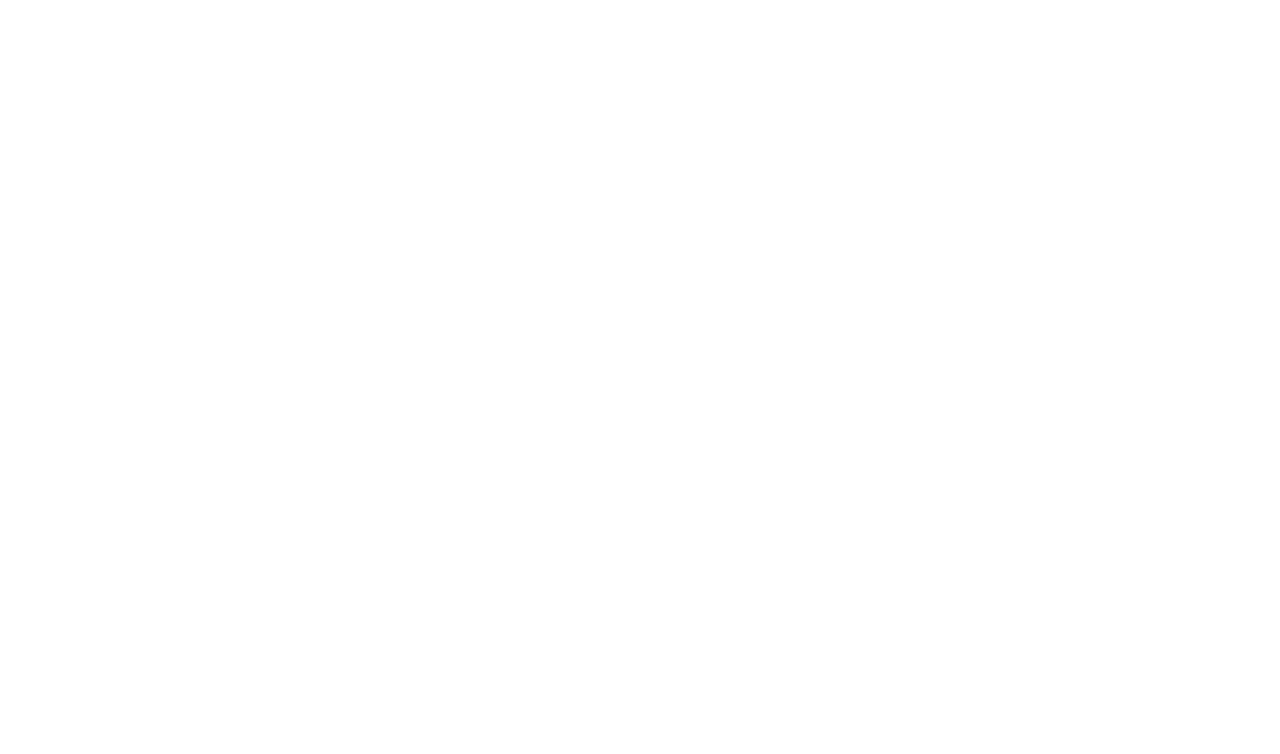
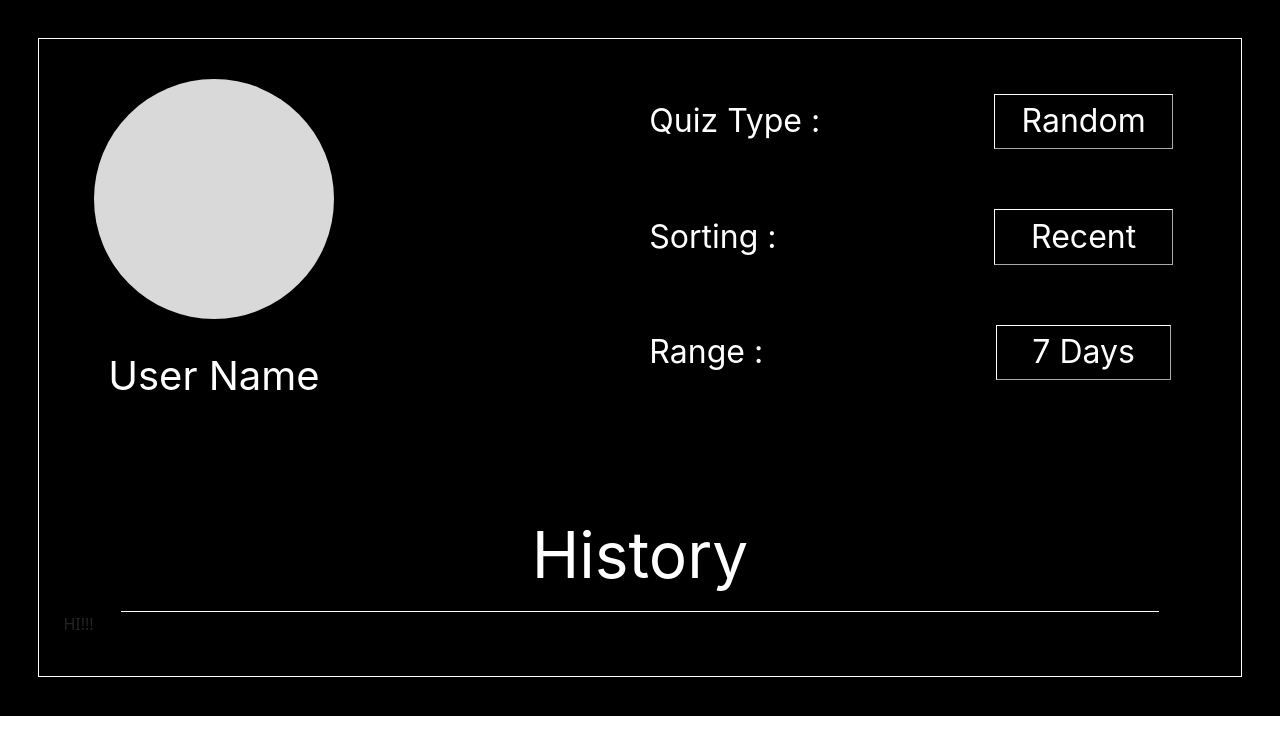
Before and after one commit to eric900115/PulmoCoach, an Angular app: page /history in a window 1280 px wide. Before the commit this address led to /. Shown: the top 754 px of the page. Built offline with nearby package versions, Linux system fonts and the light colour scheme.

Commit message:
feat: history (no record part)

```diff
--- a/src/app/app-routing.module.ts
+++ b/src/app/app-routing.module.ts
@@ -3,12 +3,14 @@ import { RouterModule, Routes } from '@angular/router';
 import { MenuComponent } from './menu/menu.component';
 import { QuestionComponent } from './question/question.component';
 import { WelcomeComponent } from './welcome/welcome.component';
+import { HistoryComponent } from './history/history.component';
 
 const routes: Routes = [
   {path:"", redirectTo:"welcome", pathMatch:'full'},
   {path:"welcome", component:WelcomeComponent},
   {path:"question", component:QuestionComponent},
-  {path:"menu", component:MenuComponent}
+  {path:"menu", component:MenuComponent},
+  {path:"history", component:HistoryComponent}
 ];
 
 @NgModule({
--- a/src/app/history/history.component.html
+++ b/src/app/history/history.component.html
@@ -1 +1,23 @@
-<p>history works!</p>
+<div class="container-fluid" style="background-color:black; padding:3%; border-color:white;border-width:0.1em;">
+    <div style="border-color:white;border-width:0.1rem; border-style:solid; display:flex; flex-direction:column; padding:2%; justify-content:space-between;">
+        <div style="display: flex; justify-content:space-between;">
+            <div style="display:flex; flex-direction: column; align-items: center;">
+                <img src="../../assets/history/circle.svg" style="width: 90%; padding: 5%;"/>
+                <p class="normal_text" style="font-size: 2.5em; padding-top: 8%;">User Name</p>
+            </div>
+            <div style="display:grid; grid-template-columns: auto auto; width: 50%; ">
+                <p class="normal_text" style="font-size: 2em; padding: 3%; margin: 0%; white-space:nowrap;">Quiz Type : </p>
+                <button class="normal_text" style="font-size: 2em; height:1.5em; background-color:transparent; border-color: white; border-width: 0.01em; align-self: center; justify-self:center; padding: 10%;">Random</button>
+                <p class="normal_text" style="font-size: 2em; padding: 3%; margin: 0%; white-space:nowrap;">Sorting : </p>
+                <button class="normal_text" style="font-size: 2em; height:1.5em; background-color:transparent; border-color: white; border-width: 0.01em;  align-self: center; justify-self:center; padding: 10%;">&nbsp;Recent&nbsp;</button>
+                <p class="normal_text" style="font-size: 2em; padding: 3%; margin: 0%; white-space:nowrap;">Range : </p>
+                <button class="normal_text" style="font-size: 2em; height:1.5em; background-color:transparent; border-color: white; border-width: 0.01em; align-self: center; justify-self:center; padding: 10%;">&nbsp;7 Days&nbsp;</button>
+            </div>
+        </div>
+        <p class="normal_text" style="font-size: 4em; margin-inline: auto; padding-top: 10%; padding-bottom: 1%;">History</p>
+        <div class="link-top"></div>
+
+        <p>HI!!!</p>
+    </div>
+
+</div>
--- a/src/app/history/history.component.scss
+++ b/src/app/history/history.component.scss
@@ -0,0 +1,26 @@
+.normal_text {
+    font-family: 'Inter';
+    font-style: normal;
+    font-weight: 400;
+    // font-size: 48px;
+    line-height: 90%;
+    /* or 43px */
+    display: flex;
+    align-items: center;
+    color: #FFFFFF;
+
+}
+
+.container {
+    display: grid;
+    grid-template-columns: repeat(3, 1fr);
+    grid-auto-rows: 100px;
+    justify-items: center;
+}
+
+.link-top {
+    width: 90%;
+    height: 0.1rem;
+    border-top: solid #FFFFFF 1px;
+    margin-inline: auto;
+}
```
Also changed, not shown: src/assets/history/circle.svg (added).
